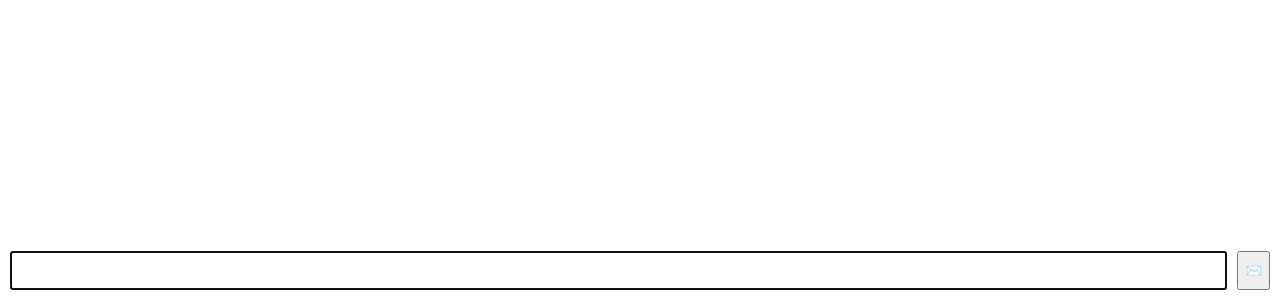
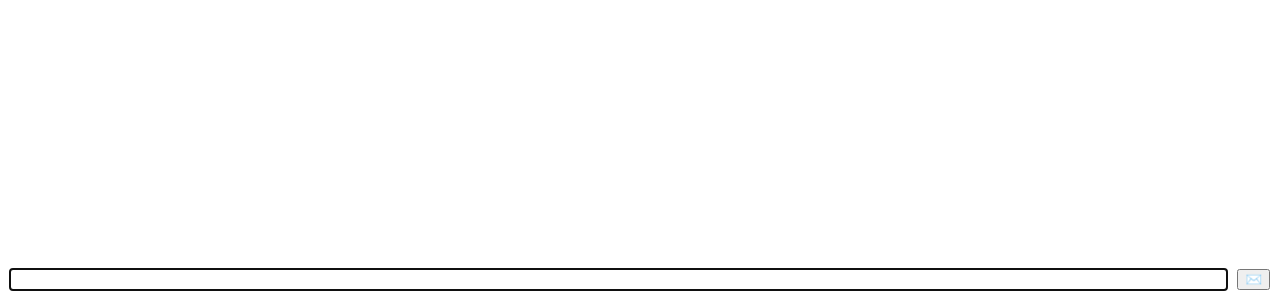
Before and after one commit to wd21th/chat, an Angular app: page / in a window 1280 px wide. Shown: the part 500-800 px from the top of the page. Built offline with nearby package versions, Linux system fonts and the light colour scheme.

Commit message:
replace input with contenteditable container

```diff
--- a/src/app/app.component.html
+++ b/src/app/app.component.html
@@ -5,7 +5,7 @@
 </div>
 
 <div class="in-row">
-  <input #inputEl type="text" (keydown)="keydown($event)">
+  <div #inputEl type="text" (keydown)="keydown($event)" contenteditable="true"></div>
   <button (click)="sendMessage()">
     ✉️
   </button>
--- a/src/app/app.component.scss
+++ b/src/app/app.component.scss
@@ -30,3 +30,11 @@ input {
   display: flex;
   gap: 10px;
 }
+
+div {
+  &[contenteditable] {
+    width: 100%;
+    overflow-y: scroll;
+    max-height: 300px;
+  }
+}
--- a/src/app/app.component.ts
+++ b/src/app/app.component.ts
@@ -9,7 +9,7 @@ import { Component, ElementRef, OnInit, ViewChild } from '@angular/core';
 export class AppComponent implements OnInit {
   messages: Array<string> = [];
   @ViewChild('inputEl', { static: true })
-  inputElement?: ElementRef<HTMLInputElement>;
+  inputElement?: ElementRef<HTMLDivElement>;
   @ViewChild('messageListEl')
   messageListElement?: ElementRef<HTMLDivElement>;
 
@@ -20,10 +20,12 @@ export class AppComponent implements OnInit {
   keydown(keyboardEvent: KeyboardEvent): void {
     if (keyboardEvent.code === 'Enter') {
       if (keyboardEvent.target) {
-        const inputEl = keyboardEvent.target as HTMLInputElement
-        if (inputEl.value.trim().length > 0) {
-          this.messages.unshift(inputEl.value)
-          inputEl.value = '';
+        const inputEl = keyboardEvent.target as HTMLDivElement
+        if (inputEl.textContent) {
+          if (inputEl.textContent.trim().length > 0) {
+            this.messages.unshift(inputEl.textContent)
+            inputEl.textContent = '';
+          }
         }
       }
       this.resetScroll();
@@ -31,11 +33,11 @@ export class AppComponent implements OnInit {
   }
 
   sendMessage(): void {
-    const value = this.inputElement?.nativeElement.value;
+    const value = this.inputElement?.nativeElement.textContent;
 
     if (value?.trim().length && value?.trim().length > 0) {
       this.messages.unshift(value)
-      this.inputElement!.nativeElement.value = '';
+      this.inputElement!.nativeElement.textContent = '';
       this.focusInput();
       this.resetScroll();
     }
```
